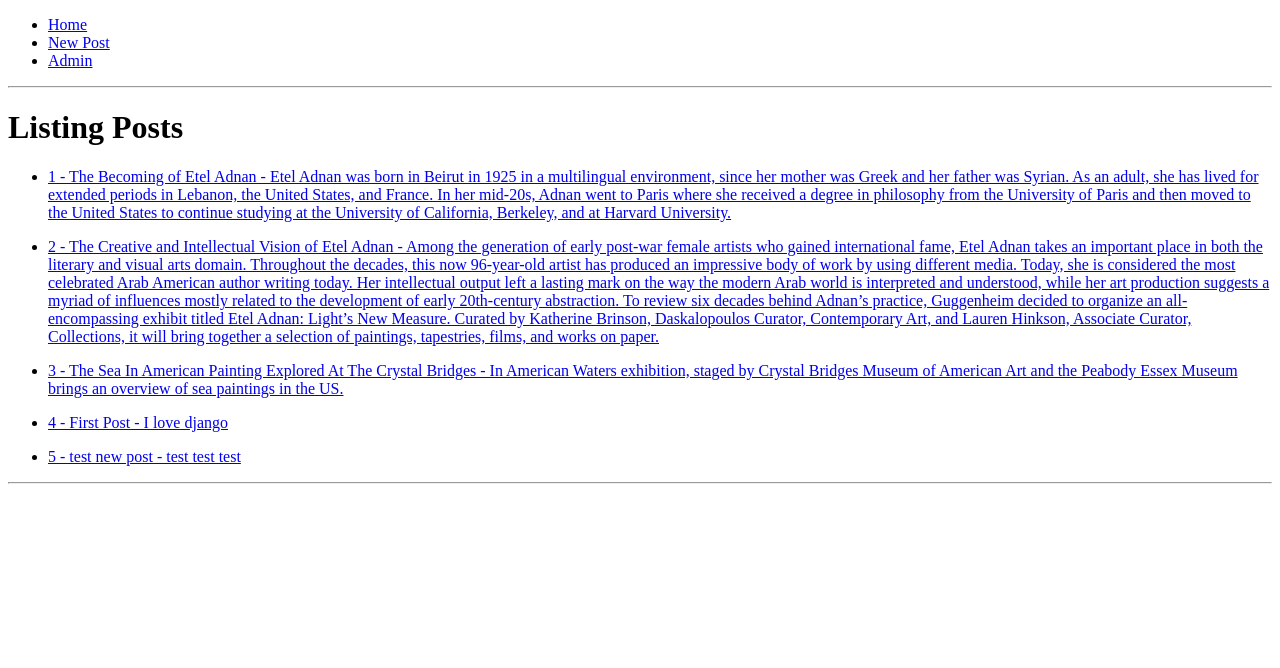
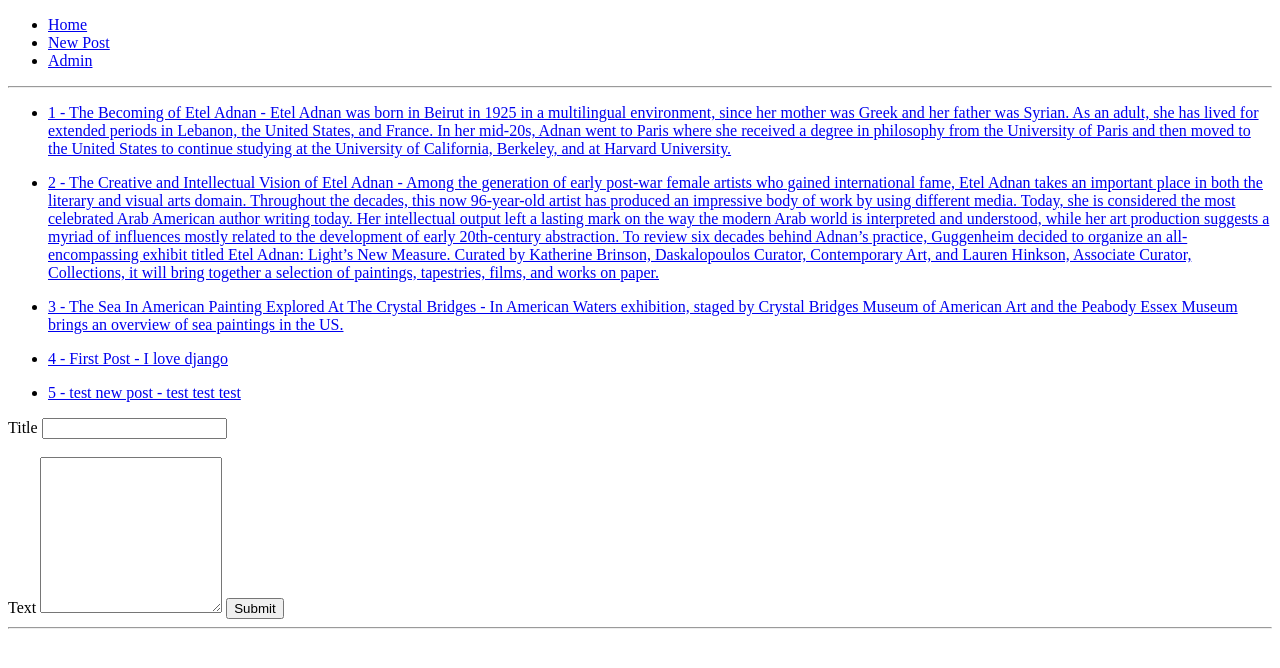
Before and after one commit to NikolaFloki/SimplePost, a Django app: page / in a window 1280 px wide. Shown: the top 668 px of the page. Run offline with Django 3.2, Linux system fonts and the light colour scheme; data comes from the database, SQL or seed files in the repository; both versions use the stored data as it was after the commit.

Commit message:
add new post box

```diff
--- /dev/null
+++ b/myapp/templates/add_post.html
@@ -0,0 +1 @@
+{% extends 'base.html' %}
--- a/myapp/templates/base.html
+++ b/myapp/templates/base.html
@@ -2,11 +2,32 @@
 
 
     {% block content %}
-
     {% endblock %}
 
 
     {% block details %}
     {% endblock %}
 
+
+    {% block add_post %}
+    <form action="{% url 'add_post' %}" method="POST">
+        {% csrf_token %}
+
+        <label for="title">Title</label>
+        <input type="text" name="title" id="title">
+        <br><br>
+
+        <label for="text">Text</label>
+        <textarea type="text" name="text"id="text" rows="10" col="80"></textarea>
+
+        <input type="submit" value="Submit">
+
+
+    </form>
+
+
+    {% endblock %}
+
+
+
 {% include 'parts/footer.html' %}
--- a/myapp/templates/home_page.html
+++ b/myapp/templates/home_page.html
@@ -5,7 +5,7 @@
 
 
 
-<h1>Listing Posts</h1>
+
 
 {% for post in all_posts %}
 
--- a/myapp/templates/parts/header.html
+++ b/myapp/templates/parts/header.html
@@ -8,7 +8,7 @@
     <body>
     <ul>
         <li><a href="{% url 'home_page' %}">Home</a></li>
-        <li><a href="#">New Post</a></li>
+        <li><a href="{%url 'add_post' %}">New Post</a></li>
         <li><a href="{% url 'admin' %}">Admin</a></li>
 
 
--- a/myapp/urls.py
+++ b/myapp/urls.py
@@ -5,5 +5,6 @@ urlpatterns = [
     path('', views.home_page, name ="home_page"),
     path('details/<int:id>', views.details, name = "details"),
     path('admin/',views.admin, name="admin"),
+    path('add/', views.add_post ,name= "add_post")
 
 ]
--- a/myapp/views.py
+++ b/myapp/views.py
@@ -17,3 +17,14 @@ def details(request, id):
 def admin(request):
     response = redirect('admin')
     return response
+
+def add_post(request):
+    if (request.method == 'POST'):
+        title = request.POST['title']
+        text  = request.POST['text']
+        result = Posts(title = title, text = text)
+        result.save()
+        return redirect('home_page')
+
+    else:
+        return render(request, 'home_page.html')
```
Also changed, not shown: db.sqlite3.
